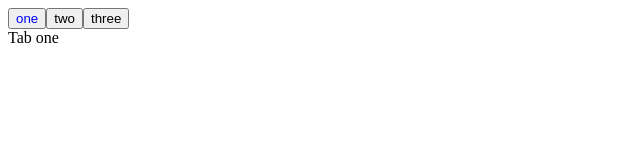
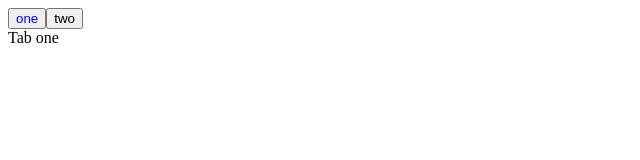
Before and after one commit to CS481/solid-start, a plain HTML site: page index.html in a window 1280 px wide. Shown: the whole page, without its empty margins (0-640 px from the left). Drawn offline with Linux system fonts and the light colour scheme.

Commit message:
Update index.html
Removed "Tab three"

```diff
--- a/index.html
+++ b/index.html
@@ -3,7 +3,6 @@
 <tab-panel>
   <div data-tabname="one">Tab one</div>
   <div data-tabname="two">Tab two</div>
-  <div data-tabname="three">Tab three</div>
 </tab-panel>
 <script>
   function asTabs(node) {
```
